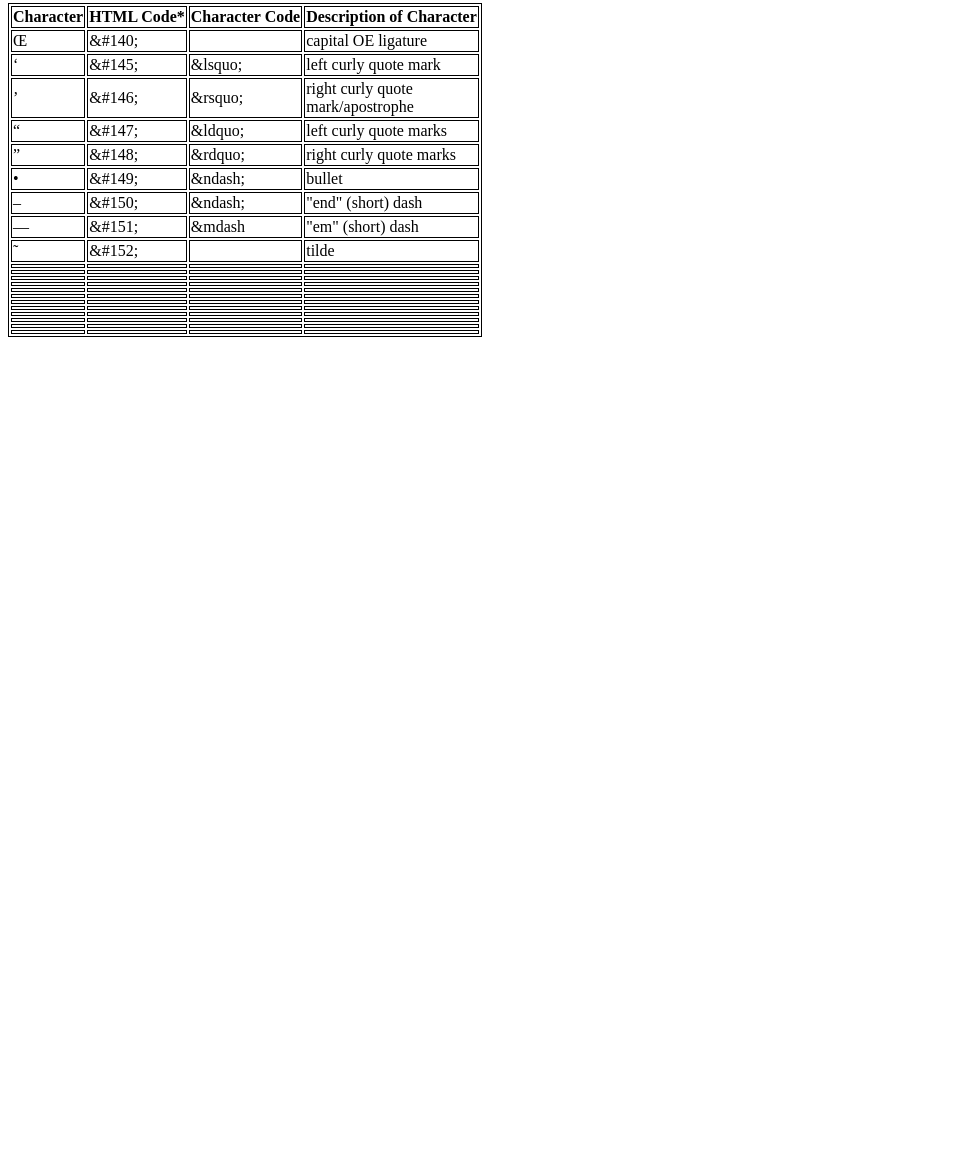
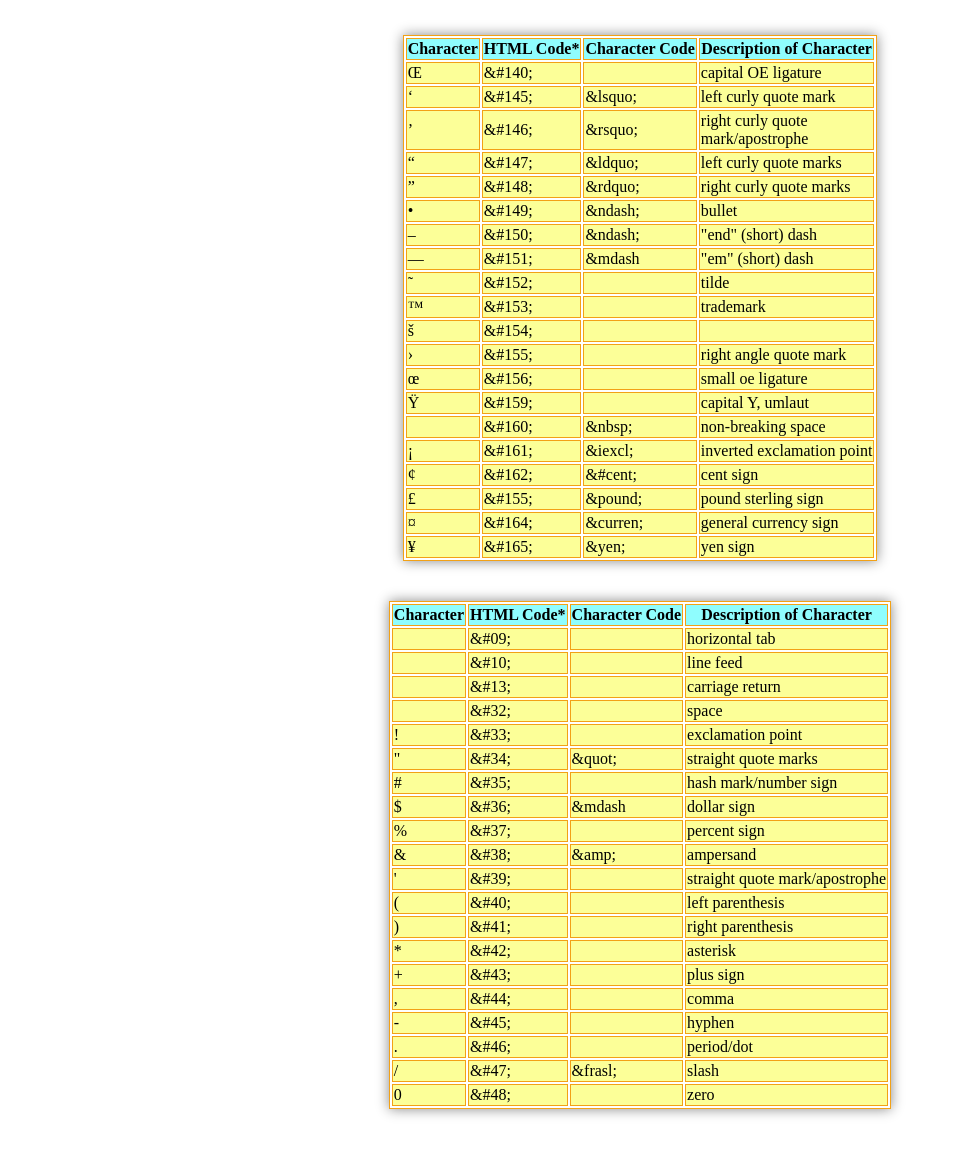
Before and after one commit to anquocviet/anquocviet_21080821-btth-cnweb, a plain HTML site: page Tuan01_02/html/Bai9.html in a window 1280 px wide. Shown: the part 5-1160 px from the top of the page, without its empty margins (0-954 px from the left). Before the commit the page ends 800 px from the top, so only its background shows below. Drawn offline with Linux system fonts and the light colour scheme.

Commit message:
Done Exercise 9

```diff
--- a/Tuan01_02/html/Bai9.html
+++ b/Tuan01_02/html/Bai9.html
@@ -6,13 +6,27 @@
    <meta http-equiv="X-UA-Compatible" content="IE=edge">
    <meta name="viewport" content="width=device-width, initial-scale=1.0">
    <title>Bài 9</title>
+   <link rel="stylesheet" href="../css/base.css">
 </head>
 
 <style>
    table,
    th,
    td {
-      border: 1px solid #000;
+      border: 1px solid #F2A116;
+   }
+
+   table {
+      box-shadow: 0 0 12px #888;
+      margin-top: 40px;
+   }
+
+   th {
+      background-color: #8FFDFE;
+   }
+
+   td {
+      background-color: #FCFF98;
    }
 </style>
 
@@ -81,76 +95,199 @@
          <td>tilde</td>
       </tr>
       <tr>
+         <td>&#153;</td>
+         <td>&#38;#153;</td>
          <td></td>
-         <td></td>
+         <td>trademark</td>
+      </tr>
+      <tr>
+         <td>&#154;</td>
+         <td>&#38;#154;</td>
          <td></td>
          <td></td>
       </tr>
       <tr>
+         <td>&#155;</td>
+         <td>&#38;#155;</td>
          <td></td>
-         <td></td>
-         <td></td>
-         <td></td>
+         <td>right angle quote mark</td>
       </tr>
       <tr>
+         <td>&#156;</td>
+         <td>&#38;#156;</td>
          <td></td>
-         <td></td>
-         <td></td>
-         <td></td>
+         <td>small oe ligature</td>
       </tr>
       <tr>
+         <td>&#159;</td>
+         <td>&#38;#159;</td>
          <td></td>
-         <td></td>
-         <td></td>
-         <td></td>
+         <td>capital Y, umlaut</td>
       </tr>
       <tr>
-         <td></td>
-         <td></td>
-         <td></td>
-         <td></td>
+         <td>&#160;</td>
+         <td>&#38;#160;</td>
+         <td>&#38;nbsp;</td>
+         <td>non-breaking space</td>
       </tr>
       <tr>
-         <td></td>
-         <td></td>
-         <td></td>
-         <td></td>
+         <td>&#161;</td>
+         <td>&#38;#161;</td>
+         <td>&#38;iexcl;</td>
+         <td>inverted exclamation point</td>
       </tr>
       <tr>
-         <td></td>
-         <td></td>
-         <td></td>
-         <td></td>
+         <td>&#162;</td>
+         <td>&#38;#162;</td>
+         <td>&#38;#cent;</td>
+         <td>cent sign</td>
       </tr>
       <tr>
-         <td></td>
-         <td></td>
-         <td></td>
-         <td></td>
+         <td>&#163;</td>
+         <td>&#38;#155;</td>
+         <td>&#38;pound;</td>
+         <td>pound sterling sign</td>
       </tr>
       <tr>
-         <td></td>
-         <td></td>
-         <td></td>
-         <td></td>
+         <td>&#164;</td>
+         <td>&#38;#164;</td>
+         <td>&#38;curren;</td>
+         <td>general currency sign</td>
       </tr>
       <tr>
-         <td></td>
-         <td></td>
-         <td></td>
-         <td></td>
+         <td>&#165;</td>
+         <td>&#38;#165;</td>
+         <td>&#38;yen;</td>
+         <td>yen sign</td>
+      </tr>
+   </table>
+
+   <table>
+      <tr>
+         <th>Character</th>
+         <th>HTML Code*</th>
+         <th>Character Code</th>
+         <th>Description of Character</th>
       </tr>
       <tr>
+         <td>&#09;</td>
+         <td>&#38;#09;</td>
          <td></td>
-         <td></td>
-         <td></td>
-         <td></td>
+         <td>horizontal tab</td>
       </tr>
       <tr>
+         <td>&#10;</td>
+         <td>&#38;#10;</td>
          <td></td>
+         <td>line feed</td>
+      </tr>
+      <tr>
+         <td>&#13;</td>
+         <td>&#38;#13;</td>
          <td></td>
+         <td>carriage return</td>
+      </tr>
+      <tr>
+         <td>&#32;</td>
+         <td>&#38;#32;</td>
          <td></td>
+         <td>space</td>
+      </tr>
+      <tr>
+         <td>&#33;</td>
+         <td>&#38;#33;</td>
          <td></td>
+         <td>exclamation point</td>
+      </tr>
+      <tr>
+         <td>&#34;</td>
+         <td>&#38;#34;</td>
+         <td>&#38;quot;</td>
+         <td>straight quote marks</td>
+      </tr>
+      <tr>
+         <td>&#35;</td>
+         <td>&#38;#35;</td>
+         <td></td>
+         <td>hash mark/number sign</td>
+      </tr>
+      <tr>
+         <td>&#36;</td>
+         <td>&#38;#36;</td>
+         <td>&#38;mdash</td>
+         <td>dollar sign</td>
+      </tr>
+      <tr>
+         <td>&#37;</td>
+         <td>&#38;#37;</td>
+         <td></td>
+         <td>percent sign</td>
+      </tr>
+      <tr>
+         <td>&#38;</td>
+         <td>&#38;#38;</td>
+         <td>&#38;amp;</td>
+         <td>ampersand</td>
+      </tr>
+      <tr>
+         <td>&#39;</td>
+         <td>&#38;#39;</td>
+         <td></td>
+         <td>straight quote mark/apostrophe</td>
+      </tr>
+      <tr>
+         <td>&#40;</td>
+         <td>&#38;#40;</td>
+         <td></td>
+         <td>left parenthesis</td>
+      </tr>
+      <tr>
+         <td>&#41;</td>
+         <td>&#38;#41;</td>
+         <td></td>
+         <td>right parenthesis</td>
+      </tr>
+      <tr>
+         <td>&#42;</td>
+         <td>&#38;#42;</td>
+         <td></td>
+         <td>asterisk</td>
+      </tr>
+      <tr>
+         <td>&#43;</td>
+         <td>&#38;#43;</td>
+         <td></td>
+         <td>plus sign</td>
+      </tr>
+      <tr>
+         <td>&#44;</td>
+         <td>&#38;#44;</td>
+         <td></td>
+         <td>comma</td>
+      </tr>
+      <tr>
+         <td>&#45;</td>
+         <td>&#38;#45;</td>
+         <td></td>
+         <td>hyphen</td>
+      </tr>
+      <tr>
+         <td>&#46;</td>
+         <td>&#38;#46;</td>
+         <td></td>
+         <td>period/dot</td>
+      </tr>
+      <tr>
+         <td>&#47;</td>
+         <td>&#38;#47;</td>
+         <td>&#38;frasl;</td>
+         <td>slash
+      </tr>
+      <tr>
+         <td>&#48;</td>
+         <td>&#38;#48;</td>
+         <td></td>
+         <td>zero</td>
       </tr>
    </table>
 </body>
```
